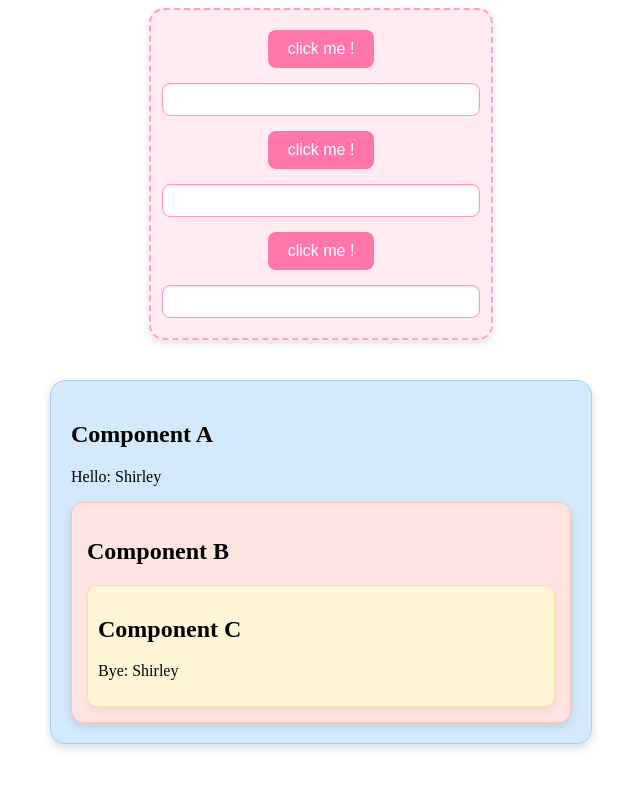
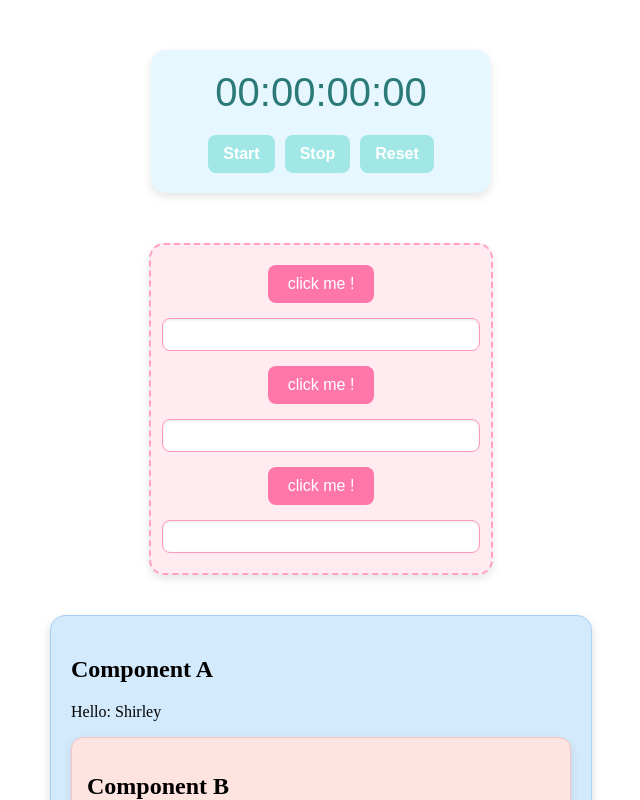
Before and after one commit to hi-jennie/react-website, a React (Vite) app in the folder my-react-app/: page / in a window 1280 px wide. Shown: the top 800 px of the page, without its empty margins (319-959 px from the left). Built offline with nearby package versions, Linux system fonts and the light colour scheme.

Commit message:
StopWatch

```diff
--- a/my-react-app/src/App.jsx
+++ b/my-react-app/src/App.jsx
@@ -19,6 +19,7 @@ import UseEffect from "./UseEffect.jsx";
 import DigitalClock from "./DigitalClock.jsx";
 import ComponentA from "./use-context/ComponentA.jsx";
 import UseRef from "./UseRef.jsx";
+import StopWatch from "./StopWatch.jsx";
 
 
 function App() {
@@ -39,6 +40,7 @@ function App() {
 
     return (
         <>
+            <StopWatch/>
             <UseRef/>
             <ComponentA/>
             <DigitalClock/>
--- /dev/null
+++ b/my-react-app/src/StopWatch.jsx
@@ -0,0 +1,58 @@
+import {useRef, useEffect, useState} from 'react';
+
+function StopWatch() {
+    const [isRunning, setIsRunning] = useState(false);
+    const [elapsedTime, setElapsedTime] = useState(0);
+    // this only define the variable, but not the value
+    // 因为这两个都不用展示在页面上，所以不需要用useState，只需要用useRef
+    const intervalRef = useRef(null);
+    const startTimeRef = useRef(0);
+
+    useEffect(() => {
+        if(isRunning) {
+            intervalRef.current = setInterval(() => {
+                setElapsedTime(Date.now() - startTimeRef.current);
+            }, 10);
+        }
+        return () => {
+            clearInterval(intervalRef.current);
+        }
+    },[isRunning]);
+
+    function start() {
+        setIsRunning(true);
+        // 就像一个时间戳，标记开始时间。
+        startTimeRef.current = Date.now();
+    }
+
+    function stop() {
+        setIsRunning(false);
+    }
+
+    function reset() {
+        setIsRunning(false);
+        setElapsedTime(0);
+    }
+
+    function formatTime() {
+        let hours = Math.floor(elapsedTime / 3600000);
+        let minutes = Math.floor((elapsedTime % 3600000) / 60000);
+        let seconds = Math.floor((elapsedTime % 60000) / 1000);
+        let milliSeconds = Math.floor((elapsedTime % 1000)/10);
+
+        return `${hours.toString().padStart(2, '0')}:${minutes.toString().padStart(2, '0')}:${seconds.toString().padStart(2, '0')}:${milliSeconds.toString().padStart(2, '0')}`;
+    }
+
+    return (
+        <div className='stopWatch-container'>
+            <div className='stopWatch'>{formatTime()}</div>
+            <div className='control'>
+                <button onClick={start}>Start</button>
+                <button onClick={stop}>Stop</button>
+                <button onClick={reset}>Reset</button>
+            </div>
+        </div>
+    )
+}
+
+export default StopWatch;
--- a/my-react-app/src/index.css
+++ b/my-react-app/src/index.css
@@ -1,3 +1,48 @@
+.stopWatch-container {
+  display: flex;
+  flex-direction: column;
+  align-items: center;
+  justify-content: center;
+  margin: 50px auto;
+  padding: 20px;
+  background-color: #e6f7ff; /* light pastel blue */
+  border-radius: 15px;
+  width: 300px;
+  box-shadow: 0 4px 10px rgba(0, 0, 0, 0.1);
+}
+
+.stopWatch {
+  font-size: 2.5em;
+  color: #2b7a78; /* soft teal */
+  margin-bottom: 20px;
+  font-family: 'Arial', sans-serif;
+}
+
+.control {
+  display: flex;
+  gap: 10px;
+}
+
+.control button {
+  padding: 10px 15px;
+  border: none;
+  border-radius: 8px;
+  background-color: #a0e7e5; /* light mint */
+  color: #fff;
+  font-size: 1em;
+  font-weight: bold;
+  cursor: pointer;
+  transition: background-color 0.2s ease;
+}
+
+.control button:hover {
+  background-color: #76c7c5; /* deeper mint for hover */
+}
+
+.control button:active {
+  background-color: #4bb4b2; /* a bit darker for active state */
+}
+
 /* useRef container */
 .re-render-container {
   display: flex;
```
